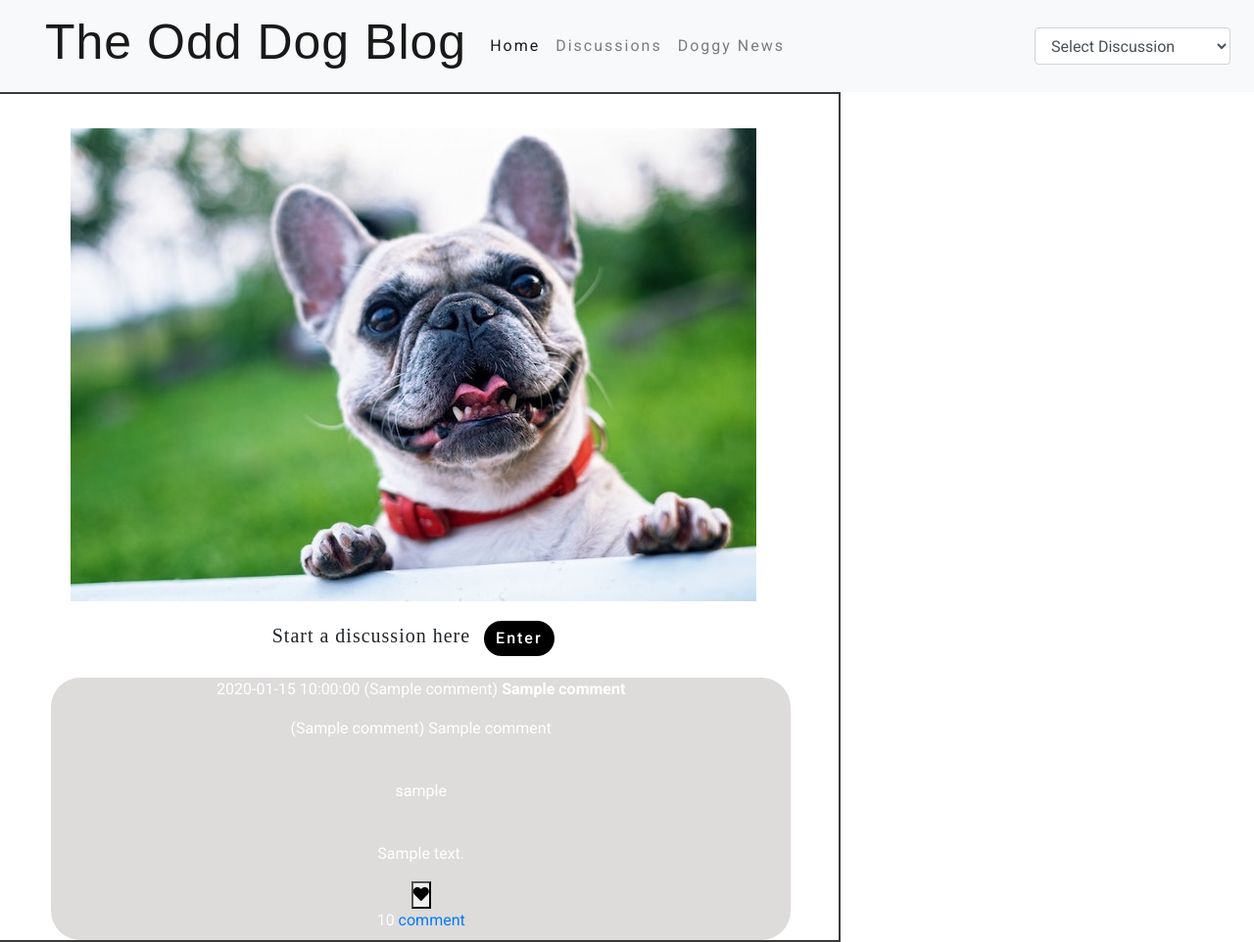
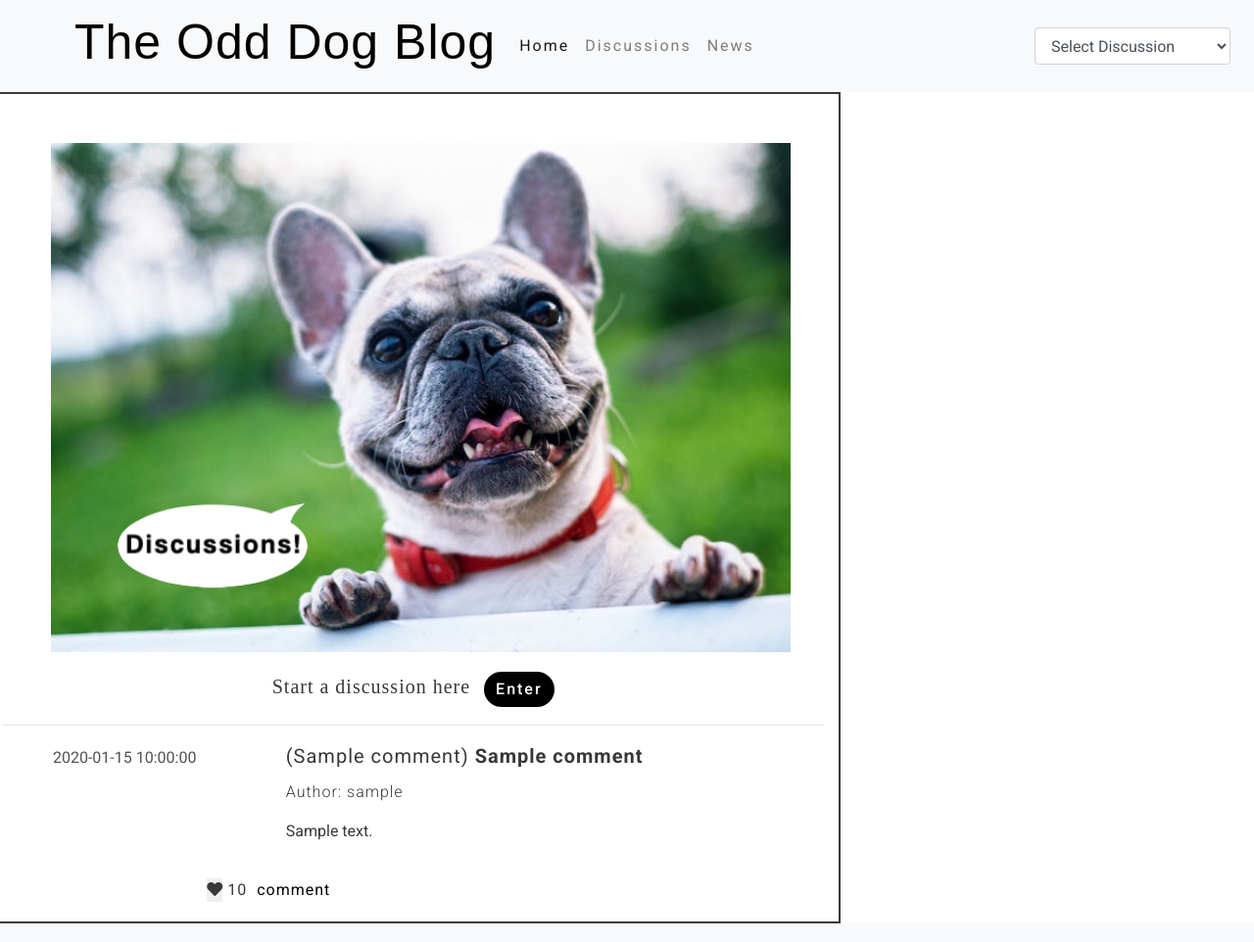
Before and after one commit to TheoNorris/the-odd-dog-blog, a Flask app: page /discussions in a window 1280 px wide. Shown: the whole page at 98% size. Run offline with Flask 2, Linux system fonts and the light colour scheme; a database or web service that is not in the repository returns one stand-in record (values such as "Sample title"); some libraries are stand-ins or nearby versions; some web fonts are replaced.

Commit message:
like button implemented

```diff
--- a/app.py
+++ b/app.py
@@ -74,10 +74,10 @@ def update_discussion(comment_id):
 @app.route('/update_likes/<comment_id>', methods=["POST"])
 def update_likes(comment_id):
     comments = mongo.db.comments
-    comments.update({'_id': ObjectId(comment_id)},
-                       {
-                       'likes': request.form.get('likes'),
-                       })
+    comments.find_one_and_update({'_id': ObjectId(comment_id)},
+                    {
+                    '$inc': {'likes': 1},
+                    })
     return redirect(url_for('discussions'))
 
 
--- a/static/css/style.css
+++ b/static/css/style.css
@@ -6,6 +6,12 @@
   margin: 0;
   padding: 0;
   font-family: "Roboto", sans-serif;
+  color: #383838
+}
+
+a{
+text-decoration: none;
+color: black;
 }
 
 /* Header */
@@ -16,9 +22,10 @@ nav.dog-nav {
 
 h1.head-text {
   font-family: "Chelsea Market", sans-serif;
-  font-size: 50px;
+  font-size: 250%;;
   letter-spacing: 1px;
-  margin-left: 30px;
+  margin-left: 60px;
+  color: black;
 }
 
 #discussion-search{
@@ -28,7 +35,6 @@ width: 200px;
 div.base-div {
   border: 2px solid #3b3a3a;
   width: 100%;
-  text-align: center;
 }
 
 /* index.html */
@@ -44,12 +50,15 @@ div.picture-div {
 
 /* discussions.html */
 
-image-plus-button-cont{
+.image-plus-button-cont{
 text-align: center;
+
 }
 
 .discussions-image {
   margin-top: 35px;
+  width: 90%;
+  margin: 50px 50px 0;
 }
 
 #discussion-label {
@@ -71,12 +80,41 @@ text-align: center;
 .discussions-container{
 
 
-    background-color: #dedbdb;
+
     margin: 20px 50px 0;
     width: 90%;
     border-radius: 30px;
 }
 
-.discussions-container{
-color: white;
+.comment-date{
+color: rgb(82, 82, 82);
+margin-top: 5px;
+margin-left: 20%
 }
+
+p.comment-title{
+
+letter-spacing: 1px;
+font-size: 20px;
+margin-bottom: 0;
+}
+
+.author-text{
+    letter-spacing: 1px;
+    font-weight: 300;
+    margin-top: 10px;
+}
+
+.comment-like-div{
+display: inline-flex;
+margin: 20px auto;
+}
+
+.interactive-buttons{
+margin: 0 5px;
+letter-spacing: 1px;
+}
+
+.like-button{
+    border: none;
+}
--- a/templates/base.html
+++ b/templates/base.html
@@ -35,13 +35,13 @@
   <div class="collapse navbar-collapse" id="navbarSupportedContent">
     <ul class="navbar-nav mr-auto">
       <li class="nav-item active">
-        <a class="nav-link" href="#">Home <span class="sr-only">(current)</span></a>
+        <a class="nav-link" href="{{ url_for('index') }}">Home <span class="sr-only">(current)</span></a>
       </li>
       <li class="nav-item">
         <a class="nav-link" href="{{ url_for('discussions') }}">Discussions</a>
       </li>
       <li class="nav-item">
-        <a class="nav-link" href="#">Doggy News</a>
+        <a class="nav-link" href="#">News</a>
       </li>
 
     </ul>
--- a/templates/discussions.html
+++ b/templates/discussions.html
@@ -1,7 +1,7 @@
 {% extends 'base.html' %}{% block content %}
 
-<div>
-<img class="discussions-image" src="{{url_for('static', filename='images/white-short-coated-dog.jpg')}}" alt="Smiling woman with dog">
+<div class="image-plus-button-cont">
+<img class="discussions-image" src="{{url_for('static', filename='images/frenchy.jpg')}}" alt="French Bulldog">
 
       <label id="discussion-label">Start a discussion here</label>
 
@@ -130,45 +130,54 @@
         </div>
       </div>
 
+      <hr class="comment-break">
+
       {% for comment in comments %}
-      <div class="container discussions-container">
-        <p>{{comment.date_time}}    ({{comment.category_name}}) <strong>{{comment.title}}</strong></p>
-        <p>({{comment.category_name}}) {{comment.title}}</p>
-        <br />
-        <p>{{comment.username}}</p>
-        <br />
+      <div class="row">
+      <div class="col-4">
+        <p class="comment-date">{{comment.date_time}}</p>
+      </div>
+
+        <div class="col-8">
+         <p class="comment-title">({{comment.category_name}}) <strong>{{comment.title}}</strong></p>
+        <p class="author-text">Author: {{comment.username}}</p>
+
+
         <p>{{comment.comment}}</p>
-        <div>
+      </div>
+
+
+        <div class="comment-like-div">
           <form
             action="{{ url_for('update_likes', comment_id=comment._id)  }}"
             method="POST"
           >
-            <button value="1" name="likes" type="submit">
+            <button value="1" name="likes" type="submit" class="like-button">
               <i class="fas fa-heart"></i>
             </button>
           </form>
 
-          <label>{{comment.likes}}</label>
+          <label class="interactive-buttons">{{comment.likes}}</label>
 
           {% if comment.cant_delete %}
 
-          <a href="#">comment</a>
+          <a href="{{ url_for('add_comment', comment_id=comment._id )}}" class="interactive-buttons">comment</a>
 
           {% else %}
 
           <a href="{{ url_for('add_comment', comment_id=comment._id )}}"
-            >comment</a
+             class="interactive-buttons">comment</a
           >
           <a href="{{ url_for('edit_discussion', comment_id=comment._id )}}"
-            >Edit</a
+            class="interactive-buttons">Edit</a
           >
           <a href="{{ url_for('delete_discussion', comment_id=comment._id )}}"
-            >Remove</a
+            class="interactive-buttons">Remove</a
           >
         </div>
         </div>
 
-        <br class="comment-break">
+        <hr class="comment-break">
 
           {% endif %} {% endfor %}
 
--- a/templates/edit_discussion.html
+++ b/templates/edit_discussion.html
@@ -8,7 +8,7 @@
   method="POST"
   novalidate
 >
-  <textarea name="date_time" hidden>(edited){{ now }}</textarea>
+  <textarea name="date_time" hidden>(Edited) {{ now }}</textarea>
   <div class="form-group">
     <select
       class="form-control"
```
Also changed, not shown: static/images/frenchy.jpg (added).
